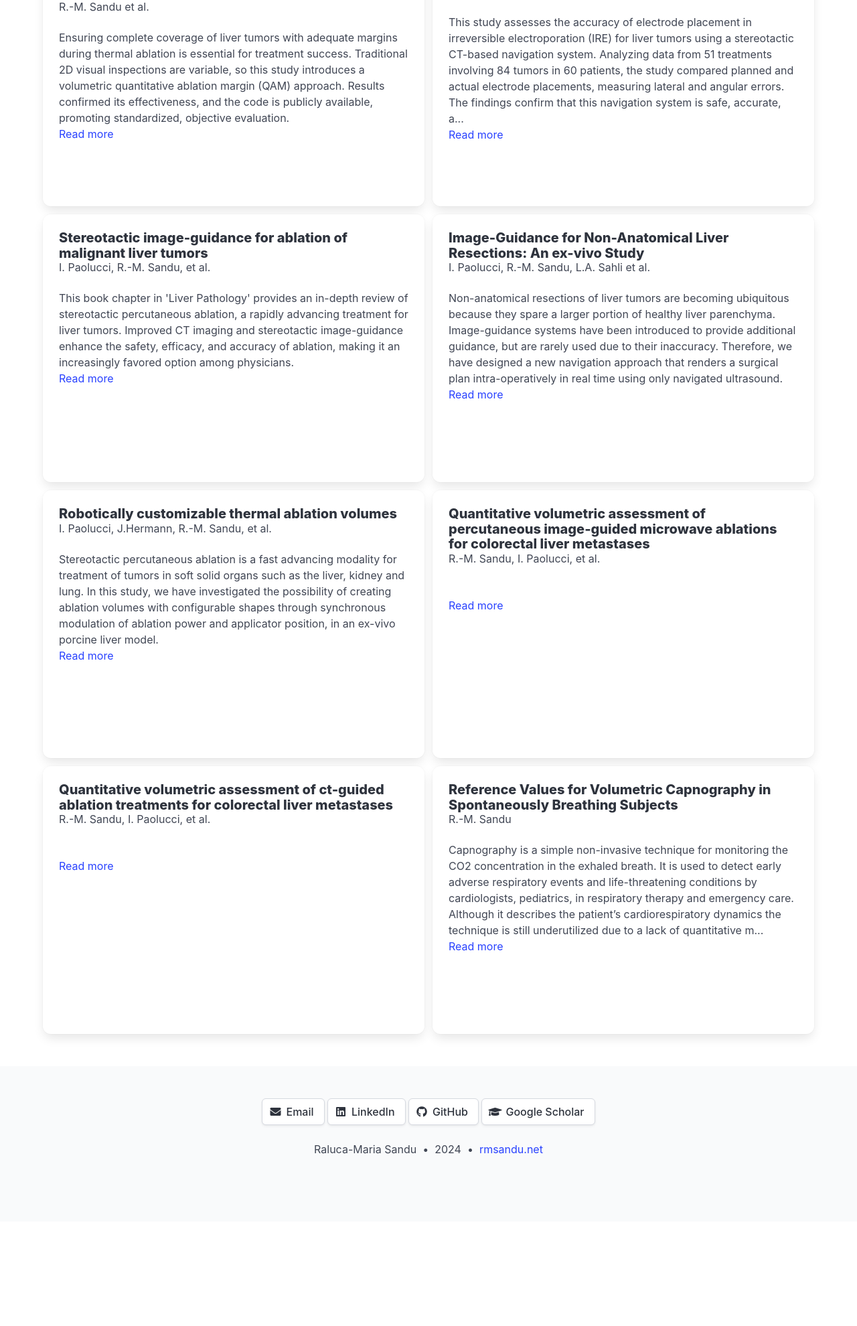
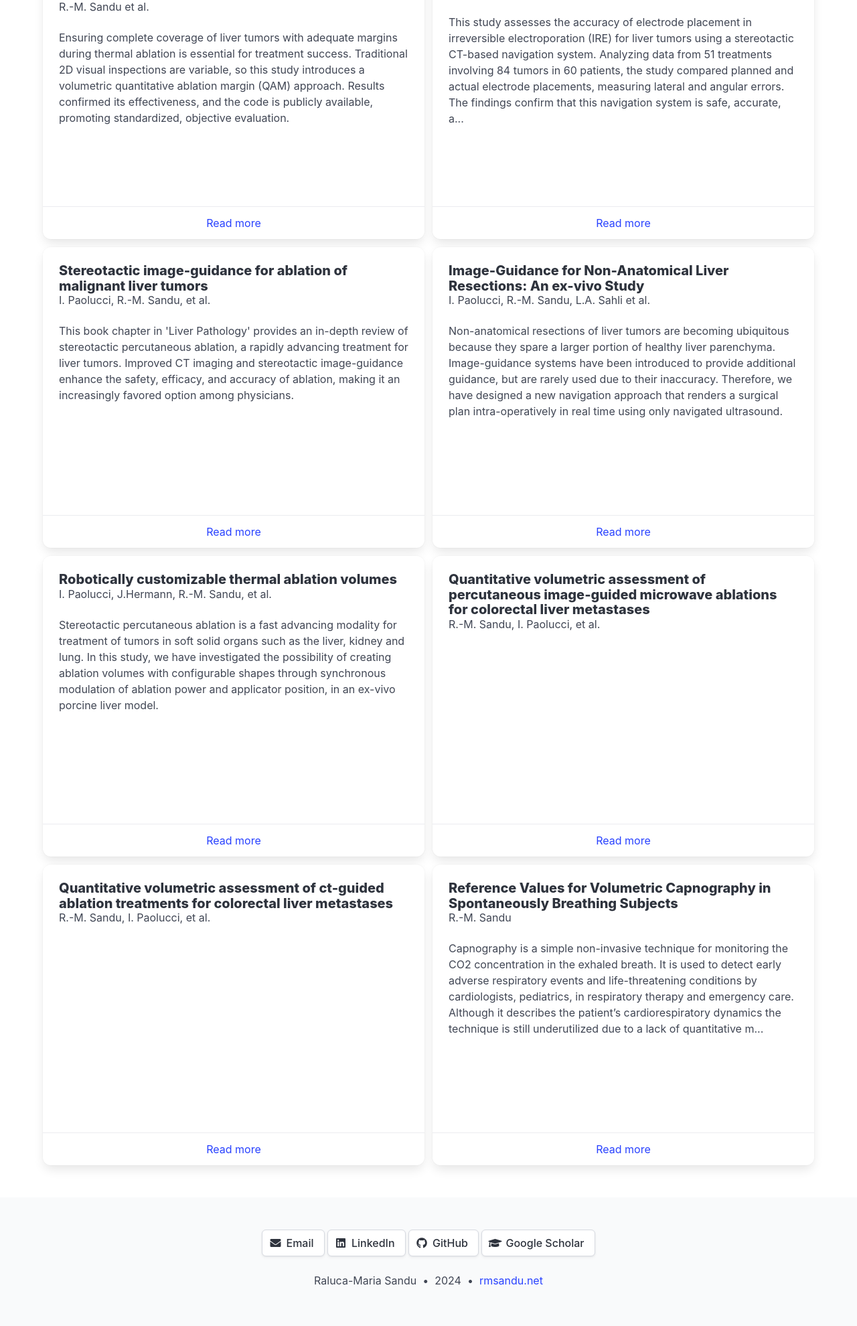
Before and after one commit to rmsandu/rmsandu.github.io, a Flask app: page /publications.html in a window 1280 px wide. Shown: the part 256-2236 px from the top of the page at 67% size. Before the commit the page ends 1979 px from the top, so only its background shows below. Run offline with Flask 3, Linux system fonts and the light colour scheme.

Commit message:
Add card footer with link to publications.

```diff
--- a/src/templates/pages/publications.html
+++ b/src/templates/pages/publications.html
@@ -16,11 +16,13 @@
                             <h4 class="subtitle is-6">{{ pub.authors }}</h4>
                             <div class="block">
                                 {{ pub.summary | truncate(400, True, '...') }}
-                                <br />
-                                <a href="{{ pub.link }}">Read more</a>
                             </div>
                         </div>
+                        <div class="card-footer">
+                            <a href="{{ pub.link }}" class="card-footer-item">Read more</a>
+                        </div>
                     </div>
+
                 </div>
                 {% endfor %}
             </div>
```
